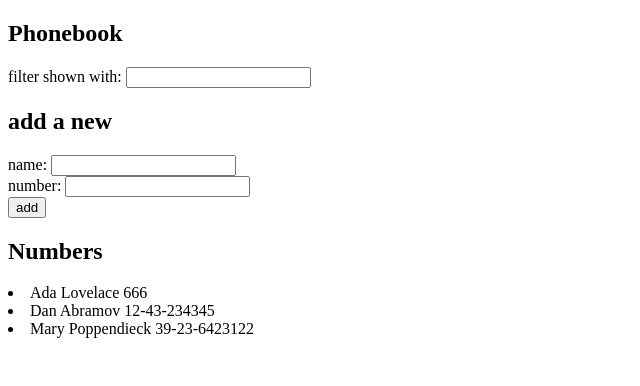
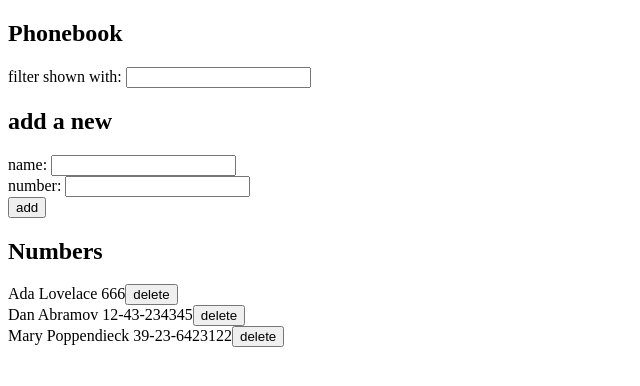
Before and after one commit to kvitorr/estudos-react, a React (Vite) app in the folder phonebook/: page / in a window 1280 px wide. Shown: the top 386 px of the page, without its empty margins (0-640 px from the left). Built offline with nearby package versions, Linux system fonts and the light colour scheme; data requests are answered from the project's data file.

Commit message:
Add Function: Delete Person

```diff
--- a/phonebook/src/components/Persons.tsx
+++ b/phonebook/src/components/Persons.tsx
@@ -1,16 +1,38 @@
 import { Person } from "../interfaces/Person"
+import phonebookService from "../services/phonebookService"
 
 type Props = {
     persons: Person[],
-    searchTerm: string
+    searchTerm: string,
+    setPersons: any
 }
 
-const Persons: React.FC<Props> = ({persons, searchTerm}) => {
+const Persons: React.FC<Props> = ({persons, searchTerm, setPersons}) => {
     const personsFiltered = persons.filter((person) => person.name.toLowerCase().includes(searchTerm.toLowerCase()))
+
+
+
+    const deletePerson = (id: number, name: string) => {
+
+        if(window.confirm(`Delete ${name}?`)) {
+            phonebookService
+            .remove(id)
+            .then( () => {
+              const filteredPersons = persons.filter((person: Person) => person.id != id)
+              setPersons(filteredPersons)
+            })
+        }
+    }
+
     return (
         <>
             {personsFiltered.map((person: any) => {
-                return <li key={person.id}>{person.name} {person.number}</li>
+                return (
+                    <div key={person.id}>
+                        {person.name} {person.number}
+                        <button onClick={() => deletePerson(person.id, person.name)}>delete</button>
+                    </div>
+                )
             })}
         </>
     )
```
